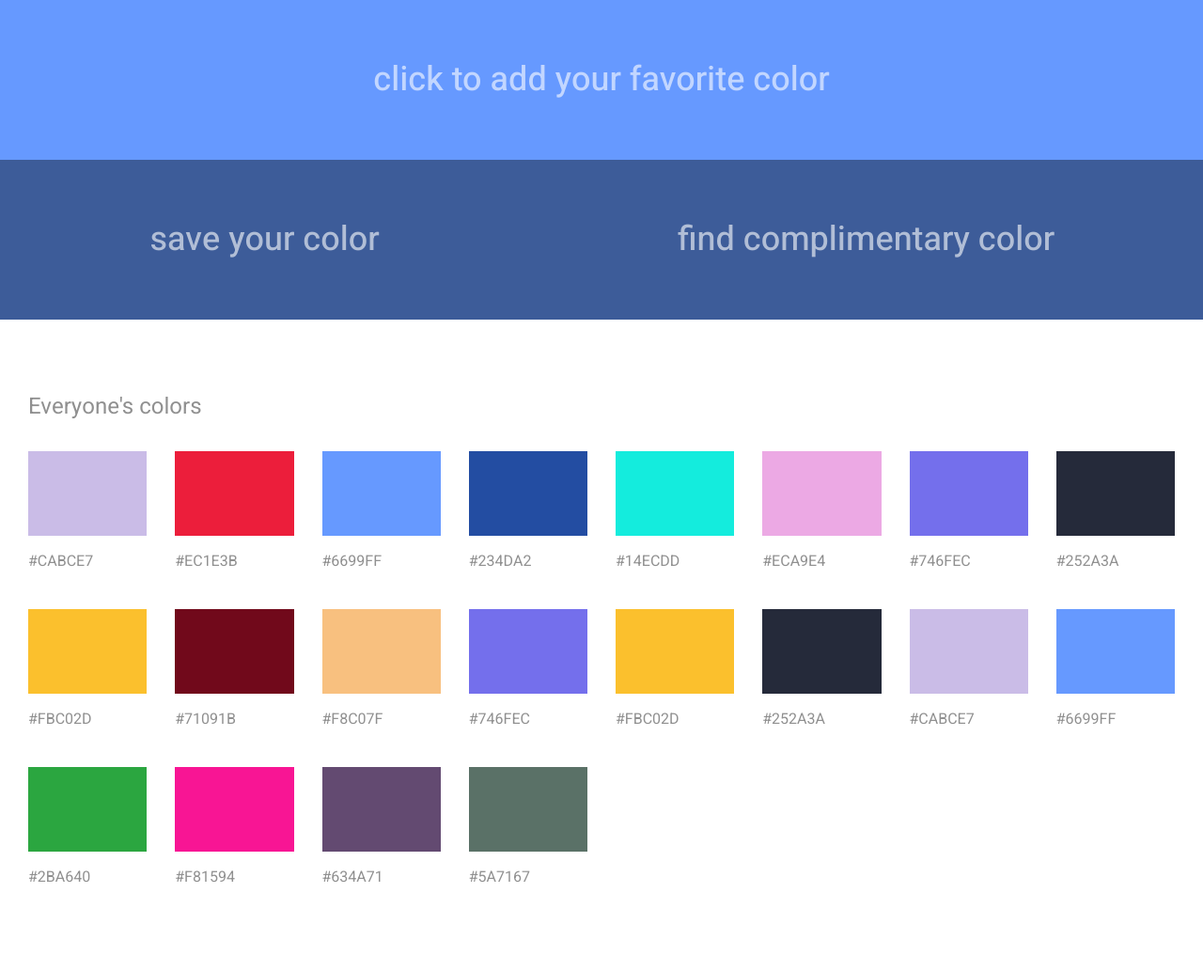
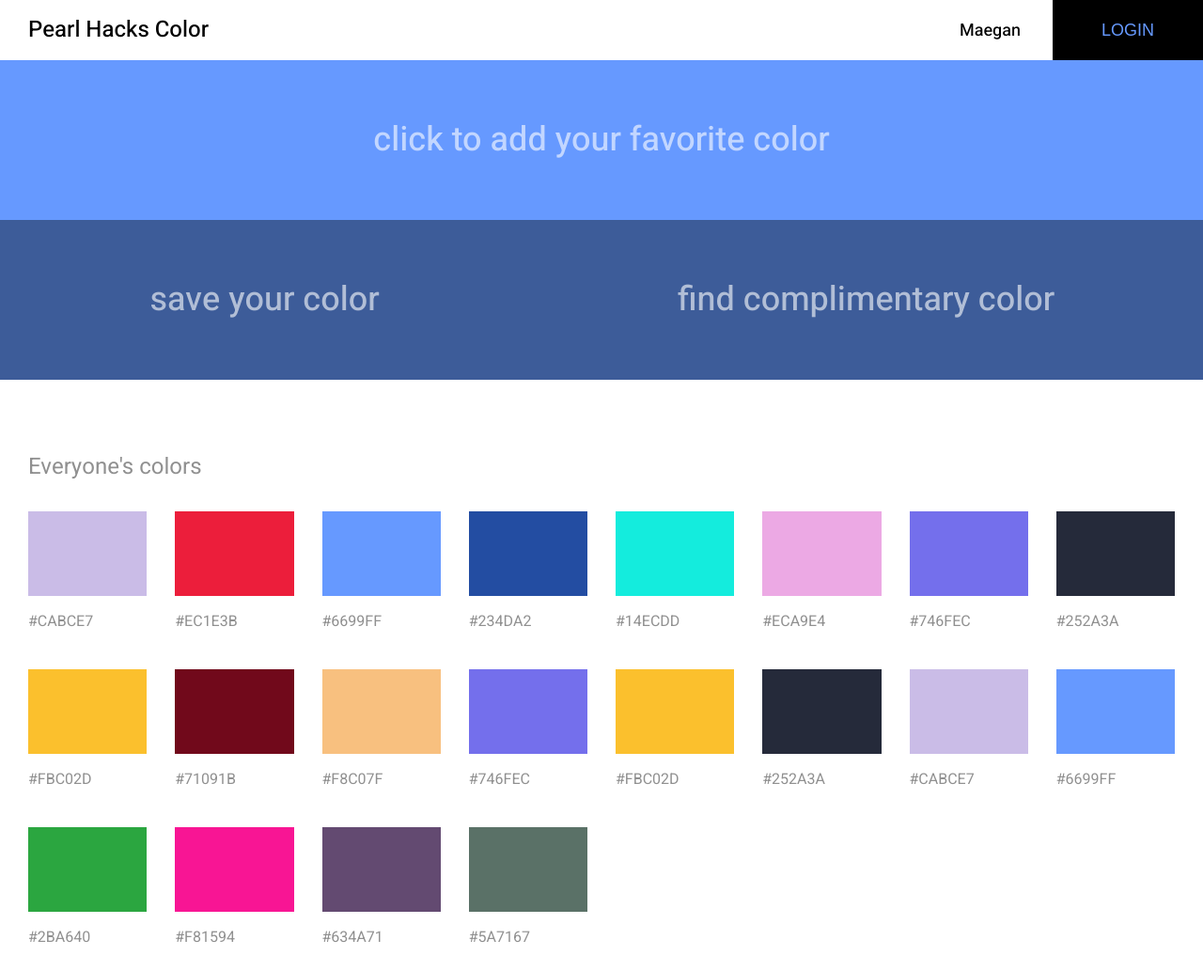
Before and after one commit to mclawges22/PearlHacksColor, a plain HTML site: page public/starter.html in a window 1280 px wide. Shown: the whole page at 94% size. Before the commit the page ends 969 px from the top, so only its background shows below. Drawn offline with Linux system fonts and the light colour scheme.

Commit message:
Changing ID of the color list in both starter and starter_mod.js/index.html. Also adding front-end for the header with login/logout to starter.

```diff
--- a/public/starter.css
+++ b/public/starter.css
@@ -10,6 +10,43 @@ h1, h2, h3, h4, h5, h6, p {
   padding: 0;
   margin: 0;
 }
+
+
+header h1,
+header p,
+header button {
+  line-height: 32px;
+  font-weight: 500;
+  padding: 16px 30px;
+  display: inline-block;
+}
+
+header h1 {
+  font-size: 24px;
+}
+
+header .right {
+  float: right;
+}
+
+header p,
+header button {
+  font-size: 18px;
+}
+
+header button {
+  border: none;
+  background-color: #000;
+  color: #6699ff;
+  text-transform: uppercase;
+  width: 160px;
+}
+
+header #logout {
+  background-color: #e2e2e2;
+  color: #000;
+}
+
 
 #color-input-wrapper,
 #button-wrapper {
@@ -84,6 +121,10 @@ h1, h2, h3, h4, h5, h6, p {
   color: #909090;
 }
 
+.hidden {
+	display: none;
+}
+
 
 /* Make it work at small screen widths */
 @media (max-width: 990px) {
--- a/public/starter.html
+++ b/public/starter.html
@@ -12,6 +12,15 @@
 
   </head>
   <body onload="loadColors()">
+
+    <header>
+      <h1>Pearl Hacks Color</h1>
+      <div class="right">
+        <p id="username">Maegan</p>
+        <button id="logout" onclick="logout()" class="hidden">Logout</button>
+        <button id="login" onclick="login()">Login</button>
+      </div>
+    </header>
 
     <section id="color-input-wrapper">
       <input type="color" value="#6699ff" onchange="updateColor(this)">
@@ -29,7 +38,7 @@
 
     <section id="color-list-wrapper">
       <h2>Everyone's colors</h2>
-      <div id="color-list-wrapper-children">
+      <div id="color-list">
       </div>
     </section>
   </body>
--- a/public/starter.js
+++ b/public/starter.js
@@ -4,7 +4,7 @@ var loadColors = function() {
        <div class="swatch"></div>
        <p>#0066FF</p>
      </div>     */
-  var colorListWrapper = document.getElementById('color-list-wrapper');
+  var colorListWrapper = document.getElementById('color-list');
   var colorNode, colorSwatch, label, colorValue;
   for (color in fakeData) {
     colorNode = document.createElement("DIV");
@@ -24,10 +24,26 @@ var loadColors = function() {
   }
 };
 
+var login = function() {
+  // fake call to database.
+  console.log('logging in');
+  document.getElementById('login').classList.add('hidden');
+  document.getElementById('logout').classList.remove('hidden');
+};
+
+var logout = function() {
+  // fake call to database.
+  console.log('logging out');
+  document.getElementById('login').classList.remove('hidden');
+  document.getElementById('logout').classList.add('hidden');
+};
+
 var updateColor = function(el) {
   // Show the color on the page.
   document.getElementById('color-input-wrapper').style.backgroundColor = el.value;
   document.getElementById('button-wrapper').style.backgroundColor = el.value;
+  document.getElementById('login').style.color = el.value;
+  document.getElementById('logout').style.color = el.value;
 };
 
 var saveColor = function() {
--- a/public/starter_mod.js
+++ b/public/starter_mod.js
@@ -20,7 +20,7 @@ var loadColors = function() {
      </div>     */
   firebase.database().ref("users").on("value", function(users){
     var colorNode, colorSwatch, label, colorValue;
-    var colorListWrapper = document.getElementById('color-list-wrapper-children');
+    var colorListWrapper = document.getElementById('color-list');
     colorListWrapper.innerHTML = "";
 
     for(var uid in users.val()) {
```
Also changed, not shown: public/index.html (+1 -1 lines).
